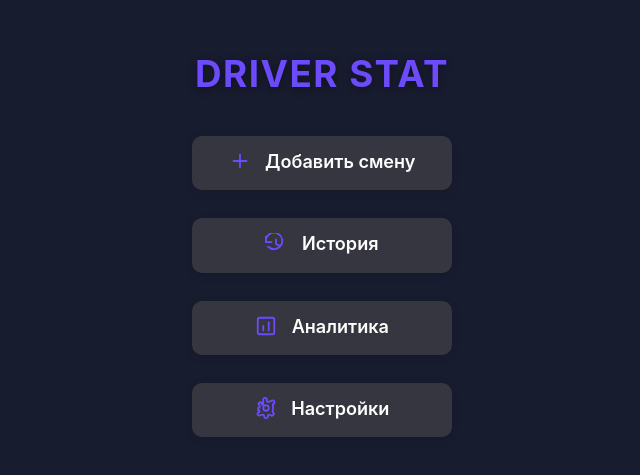
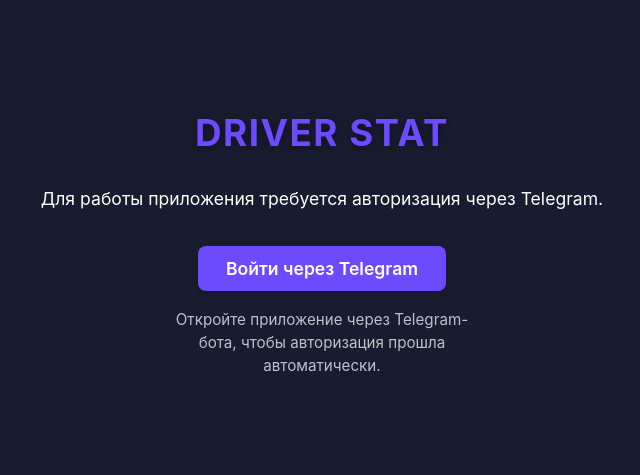
Before and after one commit to Vishidckevich013/DriverStat, a React (Vite) app: page / in a window 1280 px wide. Shown: the part 167-642 px from the top of the page, without its empty margins (318-958 px from the left). Built offline with nearby package versions, Linux system fonts and the light colour scheme.

Commit message:
Ваш комментарий: что изменили

```diff
--- a/src/App.tsx
+++ b/src/App.tsx
@@ -2,7 +2,7 @@
 
 
 
-import { useState } from 'react';
+import React, { useState } from 'react';
 import './App.css';
 import AddShift from './pages/AddShift';
 import Shifts from './pages/Shifts';
@@ -19,8 +19,41 @@
   settings: { title: 'Настройки' },
 };
 
+
+function getTelegramUserId() {
+  return (window as any).Telegram?.WebApp?.initDataUnsafe?.user?.id;
+}
+
 function App() {
   const [page, setPage] = useState<Page>('home');
+  const [authChecked, setAuthChecked] = useState(false);
+  const [userId, setUserId] = useState<string | undefined>(undefined);
+
+  // Проверяем авторизацию при загрузке
+  React.useEffect(() => {
+    const id = getTelegramUserId();
+    setUserId(id);
+    setAuthChecked(true);
+  }, []);
+
+  if (!authChecked) {
+    return <div style={{ color: '#bfc1c7', textAlign: 'center', marginTop: 40 }}>Загрузка...</div>;
+  }
+
+  if (!userId) {
+    return (
+      <div className="tg-app" style={{ minHeight: '100vh', display: 'flex', flexDirection: 'column', alignItems: 'center', justifyContent: 'center', background: '#181c2f' }}>
+        <h1 style={{ color: '#6c4aff', marginBottom: 32 }}>DRIVER STAT</h1>
+        <div style={{ color: '#fff', marginBottom: 24, fontSize: '1.1em' }}>Для работы приложения требуется авторизация через Telegram.</div>
+        <button className="tg-btn" style={{ fontSize: '1.1em', padding: '12px 28px', background: '#6c4aff', color: '#fff', border: 'none', borderRadius: 8, cursor: 'pointer' }} onClick={() => window.location.reload()}>
+          Войти через Telegram
+        </button>
+        <div style={{ color: '#bfc1c7', marginTop: 18, fontSize: '0.95em', maxWidth: 320, textAlign: 'center' }}>
+          Откройте приложение через Telegram-бота, чтобы авторизация прошла автоматически.
+        </div>
+      </div>
+    );
+  }
 
   let content = null;
   let title = '';
```
Also changed, not shown: src/components/Dashboard.css (added), src/components/Dashboard.tsx (added), src/components/Header.css (added), src/components/Header.tsx (added), 1 other file (tests, documents, lock files or other folders).
